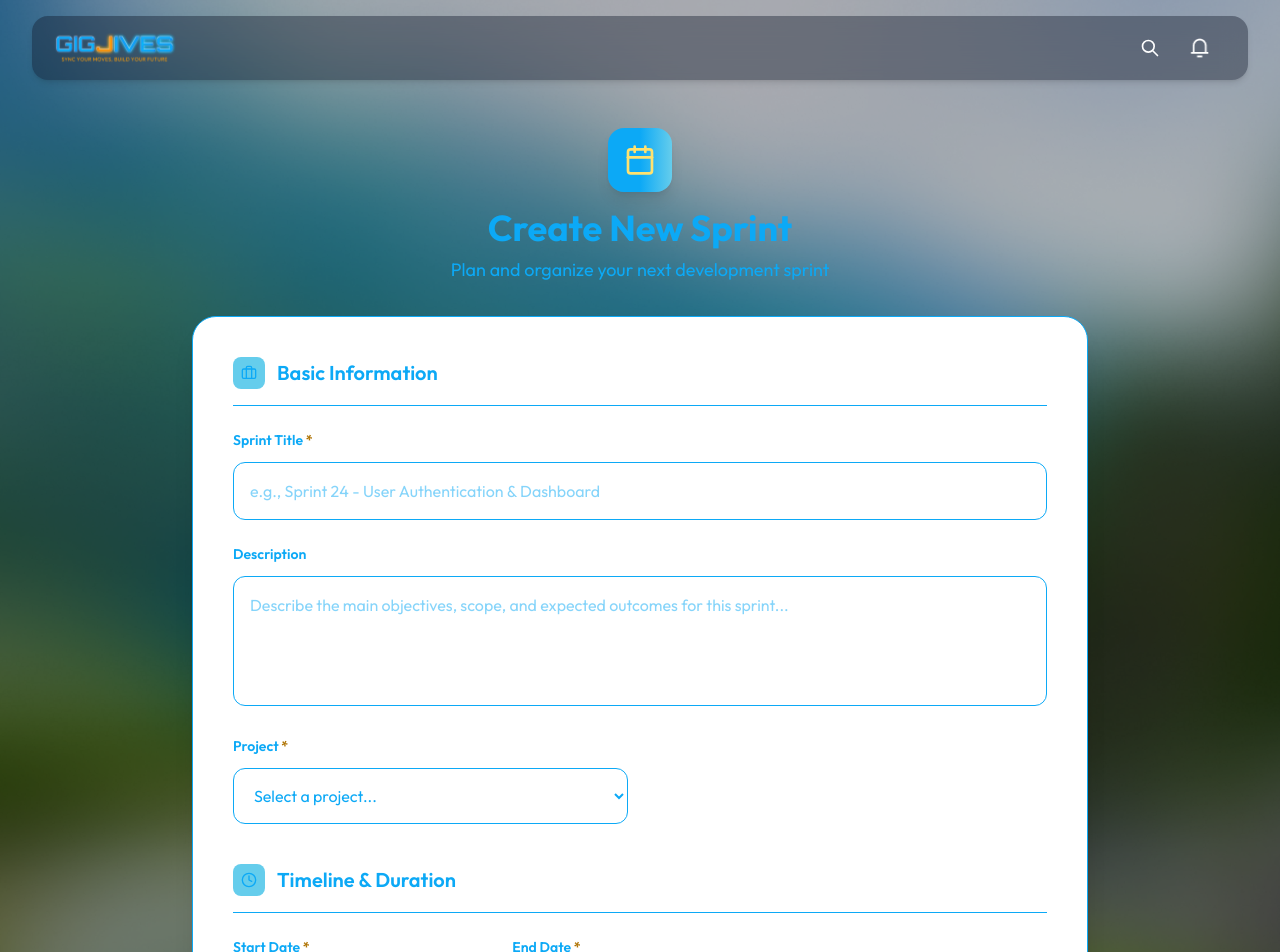
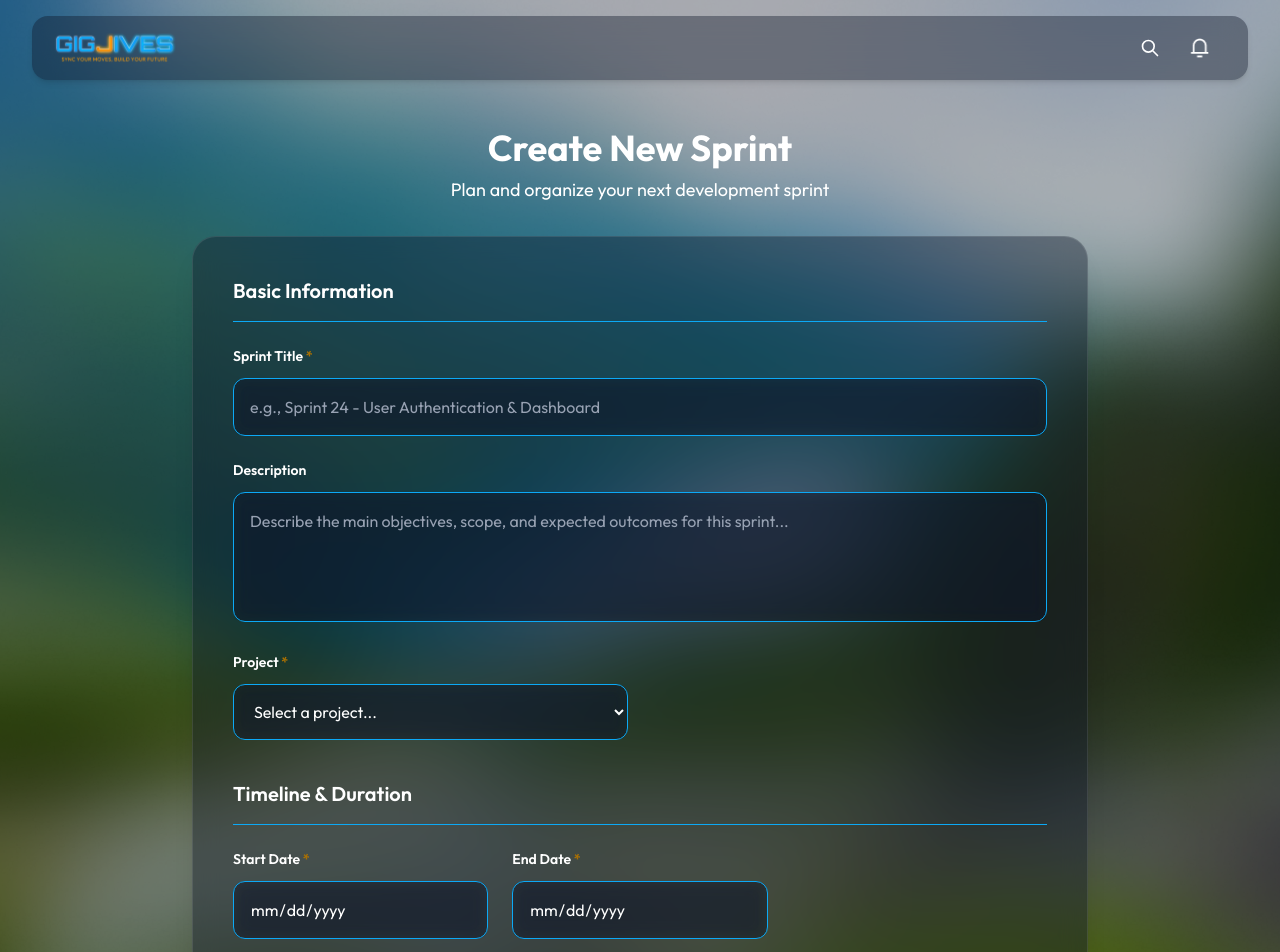
Before and after one commit to Nayab0009/gigGivesn, a Next.js app: page /dashboard/manager/addsprints in a window 1280 px wide. Shown: the top 952 px of the page. Built offline with nearby package versions, Linux system fonts and the light colour scheme.

Commit message:
make the sprint ui

```diff
--- a/src/components/managerDashboard/AddSprints.tsx
+++ b/src/components/managerDashboard/AddSprints.tsx
@@ -62,27 +62,27 @@ useEffect(() => {
       <div className="max-w-4xl mx-auto">
         {/* Header */}
         <div className="text-center mb-8">
-          <div className="inline-flex items-center justify-center w-16 h-16 rounded-2xl mb-4 shadow-lg" style={{ background: `linear-gradient(to right, ${colors.primary.hex}, ${colors.secondary.hex}, ${colors.accent.hex})` }}>
+          {/* <div className="inline-flex items-center justify-center w-16 h-16 rounded-2xl mb-4 shadow-lg" style={{ background: `linear-gradient(to right, ${colors.primary.hex}, ${colors.secondary.hex}, ${colors.accent.hex})` }}>
             <Calendar className="w-8 h-8" style={{ color: colors.highlight.hex }} />
-          </div>
-          <h1 className="text-4xl font-bold mb-2" style={{ color: colors.primary.hex }}>Create New Sprint</h1>
-          <p className="text-lg" style={{ color: colors.secondary.hex }}>Plan and organize your next development sprint</p>
+          </div> */}
+          <h1 className="text-4xl font-bold mb-2 text-white" >Create New Sprint</h1>
+          <p className="text-lg text-white">Plan and organize your next development sprint</p>
         </div>
 
         {/* Form Container */}
-        <div className="bg-white rounded-3xl shadow-xl border overflow-hidden" style={{ borderColor: colors.primary.hex }}>
+      <div className="rounded-3xl bg-black/40 backdrop-blur-md border border-white/10 shadow-xl overflow-hidden">
           <form className="p-8 sm:p-10 space-y-10" onSubmit={e => { e.preventDefault(); handleSubmit(); }}>
             {/* Basic Info Section */}
             <div className="space-y-6">
               <div className="flex items-center gap-3 pb-4 border-b" style={{ borderColor: colors.primary.hex }}>
-                <div className="w-8 h-8 rounded-lg flex items-center justify-center" style={{ background: colors.accent.hex }}>
+                {/* <div className="w-8 h-8 rounded-lg flex items-center justify-center" style={{ background: colors.accent.hex }}>
                   <Briefcase className="w-4 h-4" style={{ color: colors.primary.hex }} />
-                </div>
-                <h2 className="text-xl font-semibold" style={{ color: colors.primary.hex }}>Basic Information</h2>
+                </div> */}
+                <h2 className="text-xl font-semibold text-white" >Basic Information</h2>
               </div>
               <div className="grid grid-cols-1 lg:grid-cols-2 gap-6">
                 <div className="lg:col-span-2">
-                  <label className="block text-sm font-semibold mb-3" style={{ color: colors.primary.hex }}>
+                  <label className="block text-sm font-semibold mb-3 text-white" >
                     Sprint Title <span style={{ color: colors.warning.hex }}>*</span>
                   </label>
               <input
@@ -91,38 +91,44 @@ useEffect(() => {
   value={form.title}
   onChange={e => setForm(prev => ({ ...prev, title: e.target.value }))}
   placeholder="e.g., Sprint 24 - User Authentication & Dashboard"
-                    className="w-full px-4 py-4 border rounded-xl focus:ring-2 focus:border-transparent outline-none bg-white transition-all duration-200 text-gray-900"
-                    style={{ borderColor: colors.primary.hex, color: colors.primary.hex }}
+  className="w-full px-4 py-4 border rounded-xl focus:ring-2 focus:border-transparent outline-none
+             bg-black/40 backdrop-blur-sm text-white placeholder-gray-400 transition-all duration-200"
+  style={{ borderColor: colors.primary.hex }}
 />
+
                 </div>
                 <div className="lg:col-span-2">
-                  <label className="block text-sm font-semibold mb-3" style={{ color: colors.primary.hex }}>Description</label>
+                  <label className="block text-sm font-semibold mb-3 text-white">Description</label>
                  <textarea
   value={form.description}
   onChange={e => setForm(prev => ({ ...prev, description: e.target.value }))}
   rows={4}
   placeholder="Describe the main objectives, scope, and expected outcomes for this sprint..."
-                    className="w-full px-4 py-4 border rounded-xl focus:ring-2 focus:border-transparent outline-none bg-white resize-none transition-all duration-200 text-gray-900"
-                    style={{ borderColor: colors.primary.hex, color: colors.primary.hex }}
+  className="w-full px-4 py-4 border rounded-xl focus:ring-2 focus:border-transparent outline-none
+             bg-black/40 backdrop-blur-sm text-white placeholder-gray-400 resize-none transition-all duration-200"
+  style={{ borderColor: colors.primary.hex }}
 />
                 </div>
                 <div>
-                  <label className="block text-sm font-semibold mb-3" style={{ color: colors.primary.hex }}>
+                  <label className="block text-sm font-semibold mb-3 text-white" >
                     Project <span style={{ color: colors.warning.hex }}>*</span>
                   </label>
      <select
   required
   value={form.project}
   onChange={e => setForm(prev => ({ ...prev, project: e.target.value }))}
-  className="w-full px-4 py-4 border rounded-xl focus:ring-2 focus:border-transparent outline-none bg-white transition-all duration-200 text-gray-900"
-  style={{ borderColor: colors.primary.hex, color: colors.primary.hex }}
+  className="w-full px-4 py-4 border rounded-xl focus:ring-2 focus:border-transparent outline-none
+             bg-black/40 backdrop-blur-sm text-white transition-all duration-200"
+  style={{ borderColor: colors.primary.hex }}
 >
-  <option value="">Select a project...</option>
+  <option value="" className="bg-black text-white">Select a project...</option>
   {loadingProjects ? (
-    <option disabled>Loading projects...</option>
+    <option disabled className="bg-black text-white">Loading projects...</option>
   ) : (
     projects.map(project => (
-      <option key={project.id} value={project.id}>{project.name}</option>
+      <option key={project.id} value={project.id} className="bg-black text-white">
+        {project.name}
+      </option>
     ))
   )}
 </select>
@@ -133,14 +139,14 @@ useEffect(() => {
             {/* Timeline Section */}
             <div className="space-y-6">
               <div className="flex items-center gap-3 pb-4 border-b" style={{ borderColor: colors.primary.hex }}>
-                <div className="w-8 h-8 rounded-lg flex items-center justify-center" style={{ background: colors.accent.hex }}>
+                {/* <div className="w-8 h-8 rounded-lg flex items-center justify-center" style={{ background: colors.accent.hex }}>
                   <Clock className="w-4 h-4" style={{ color: colors.primary.hex }} />
-                </div>
-                <h2 className="text-xl font-semibold" style={{ color: colors.primary.hex }}>Timeline & Duration</h2>
+                </div> */}
+                <h2 className="text-xl font-semibold text-white" >Timeline & Duration</h2>
               </div>
               <div className="grid grid-cols-1 sm:grid-cols-3 gap-6">
                 <div>
-                  <label className="block text-sm font-semibold mb-3" style={{ color: colors.primary.hex }}>
+                  <label className="block text-sm font-semibold mb-3 text-white" >
                     Start Date <span style={{ color: colors.warning.hex }}>*</span>
                   </label>
                  <input
@@ -148,12 +154,13 @@ useEffect(() => {
   required
   value={form.startDate}
   onChange={e => setForm(prev => ({ ...prev, startDate: e.target.value }))}
-                    className="w-full px-4 py-4 border rounded-xl focus:ring-2 focus:border-transparent outline-none bg-white transition-all duration-200"
-                    style={{ borderColor: colors.primary.hex, color: colors.primary.hex }}
+  className="w-full px-4 py-4 border rounded-xl focus:ring-2 focus:border-transparent outline-none
+             bg-black/40 backdrop-blur-sm text-white transition-all duration-200"
+  style={{ borderColor: colors.primary.hex }}
 />
                 </div>
                 <div>
-                  <label className="block text-sm font-semibold mb-3" style={{ color: colors.primary.hex }}>
+                  <label className="block text-sm font-semibold mb-3 text-white" >
                     End Date <span style={{ color: colors.warning.hex }}>*</span>
                   </label>
                  <input
@@ -161,8 +168,9 @@ useEffect(() => {
   required
   value={form.endDate}
   onChange={e => setForm(prev => ({ ...prev, endDate: e.target.value }))}
-                    className="w-full px-4 py-4 border rounded-xl focus:ring-2 focus:border-transparent outline-none bg-white transition-all duration-200"
-                    style={{ borderColor: colors.primary.hex, color: colors.primary.hex }}
+  className="w-full px-4 py-4 border rounded-xl focus:ring-2 focus:border-transparent outline-none
+             bg-black/40 backdrop-blur-sm text-white transition-all duration-200"
+  style={{ borderColor: colors.primary.hex }}
 />
                 </div>
               </div>
@@ -170,15 +178,14 @@ useEffect(() => {
 
             {/* Submit Section */}
             <div className="flex flex-col sm:flex-row items-center justify-between gap-4 pt-8 border-t" style={{ borderColor: colors.primary.hex }}>
-              <div className="flex items-center gap-2 text-sm" style={{ color: colors.primary.hex }}>
-                <CheckCircle2 className="w-4 h-4" style={{ color: colors.primary.hex }} />
+              <div className="flex items-center gap-2 text-sm text-white" >
+                <CheckCircle2 className="w-4 h-4 text-white"  />
                 All required fields marked with * must be completed
               </div>
               <button
                 type="submit"
                 disabled={submitting || !form.title || !form.startDate || !form.endDate || !form.project}
                 className="inline-flex items-center gap-3 px-8 py-4 text-white font-semibold rounded-xl transition-all duration-300 shadow-lg hover:shadow-xl disabled:opacity-50 disabled:cursor-not-allowed disabled:transform-none transform hover:scale-105"
-                style={{ background: `linear-gradient(to right, ${colors.primary.hex}, ${colors.secondary.hex}, ${colors.accent.hex})` }}
               >
                 {submitting ? (
                   <>
@@ -195,7 +202,7 @@ useEffect(() => {
             </div>
           </form>
           {/* Footer */}
-          <div className="text-center mt-8 text-sm" style={{ color: colors.secondary.hex }}>
+          <div className="text-center mt-8 text-sm text-white" >
             Sprint planning made simple and effective
           </div>
         </div>
```
Lines whose indentation alone changed are shown as unchanged.
